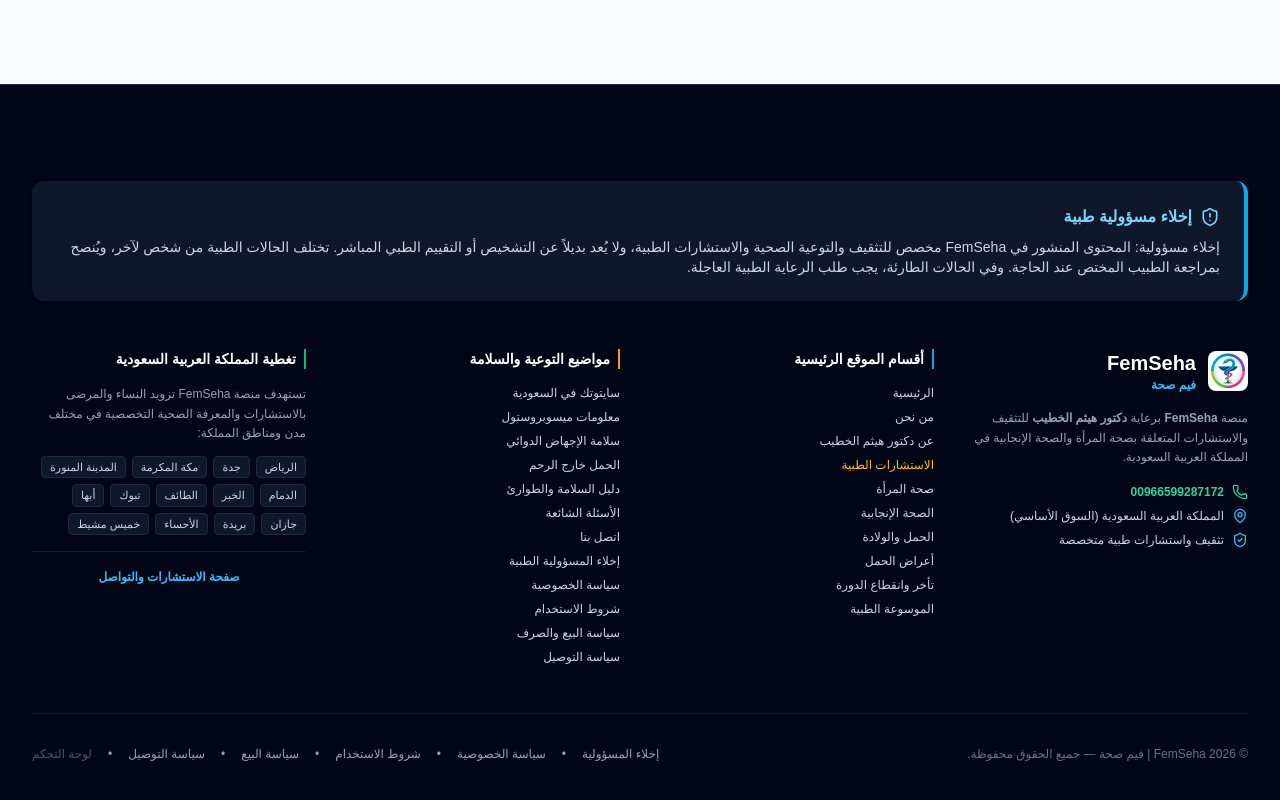
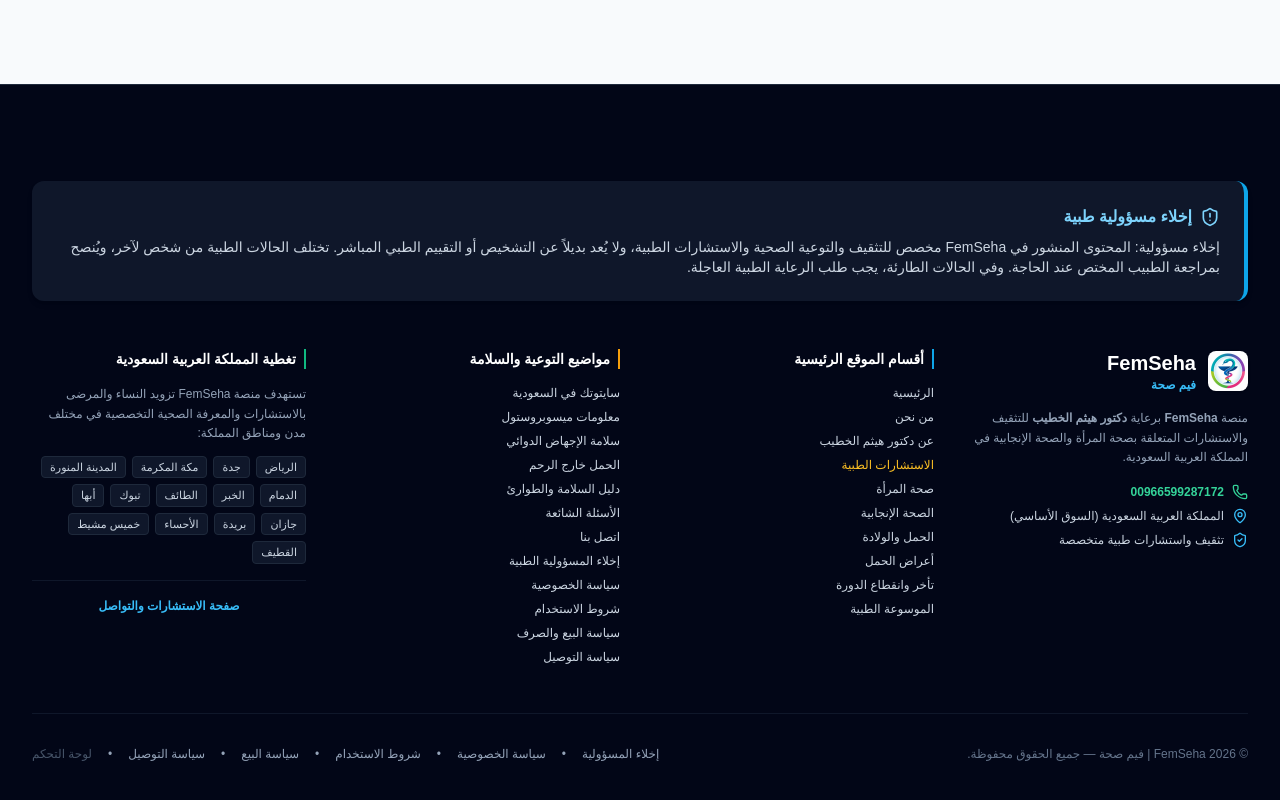
Before and after one commit to femseha/femseha, a React (Vite) app: page /order in a window 1280 px wide. Shown: the part 2568-3368 px from the top of the page. Built offline with nearby package versions, Linux system fonts and the light colour scheme.

Commit message:
feat: add Qatif cluster route

```diff
--- a/src/App.tsx
+++ b/src/App.tsx
@@ -84,7 +84,7 @@ const FOOTER_TOPIC_LINKS = [
 ];
 
 const CITIES = [
-  ['الرياض','/cytotec-riyadh'],['جدة','/cytotec-jeddah'],['مكة المكرمة','/cytotec-makkah'],['المدينة المنورة','/cytotec-madinah'],['الدمام','/cytotec-dammam'],['الخبر','/cytotec-khobar'],['الطائف','/cytotec-taif'],['تبوك','/cytotec-tabuk'],['أبها','/cytotec-abha'],['جازان','/cytotec-jazan'],['بريدة','/cytotec-buraydah'],['الأحساء','/cytotec-ahsa'],['خميس مشيط','/cytotec-khamis-mushait']
+  ['الرياض','/cytotec-riyadh'],['جدة','/cytotec-jeddah'],['مكة المكرمة','/cytotec-makkah'],['المدينة المنورة','/cytotec-madinah'],['الدمام','/cytotec-dammam'],['الخبر','/cytotec-khobar'],['الطائف','/cytotec-taif'],['تبوك','/cytotec-tabuk'],['أبها','/cytotec-abha'],['جازان','/cytotec-jazan'],['بريدة','/cytotec-buraydah'],['الأحساء','/cytotec-ahsa'],['خميس مشيط','/cytotec-khamis-mushait'],['القطيف','/cytotec-qatif']
 ];
 
 export function App() {
@@ -170,6 +170,7 @@ export function App() {
           <Route path="/cytotec-buraydah" element={<ClusterPage />} />
           <Route path="/cytotec-ahsa" element={<ClusterPage />} />
           <Route path="/cytotec-khamis-mushait" element={<ClusterPage />} />
+          <Route path="/cytotec-qatif" element={<ClusterPage />} />
           <Route path="/privacy" element={<ClusterPage />} />
           <Route path="/terms" element={<ClusterPage />} />
           <Route path="/sales-policy" element={<ClusterPage />} />
```
